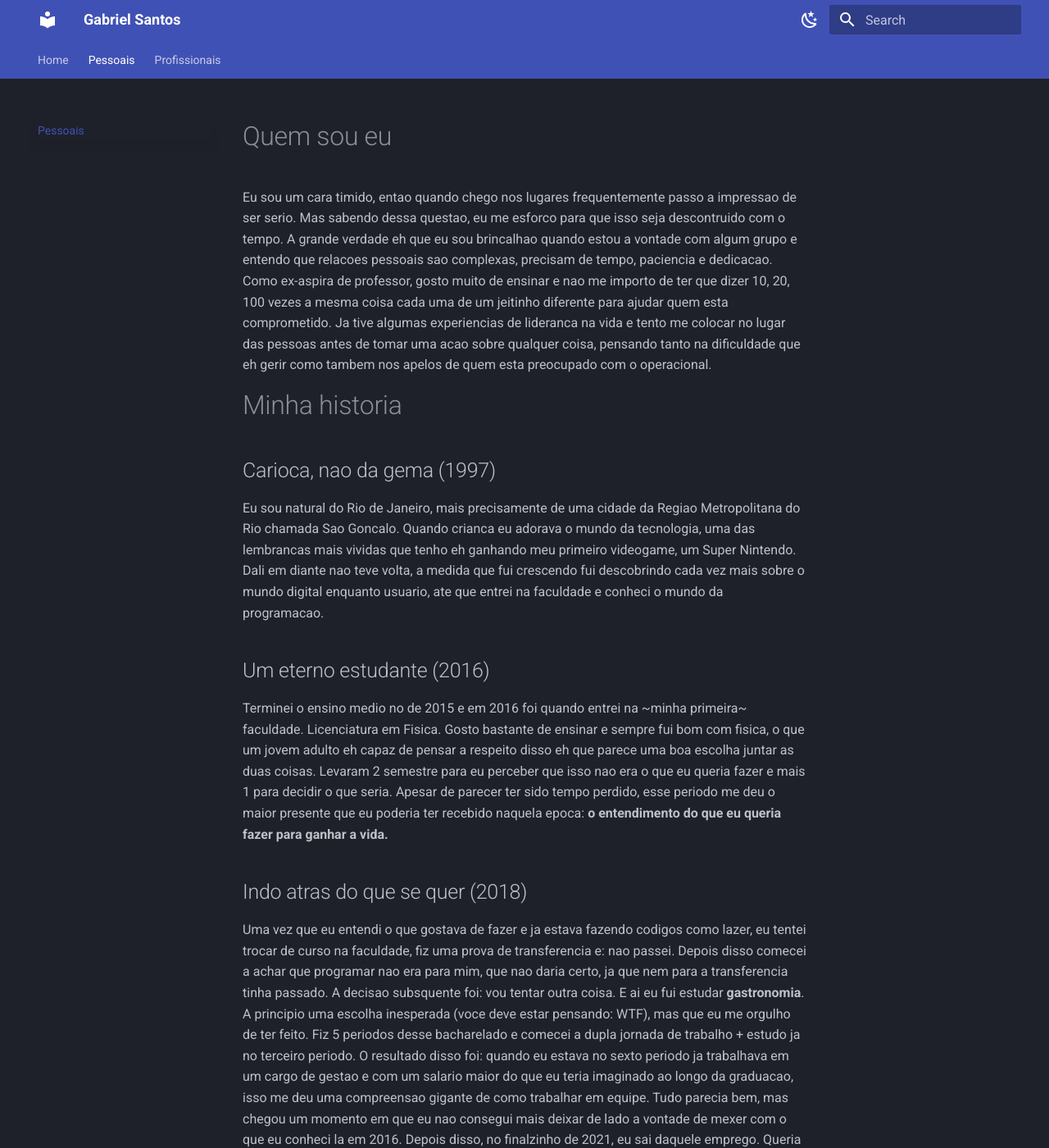
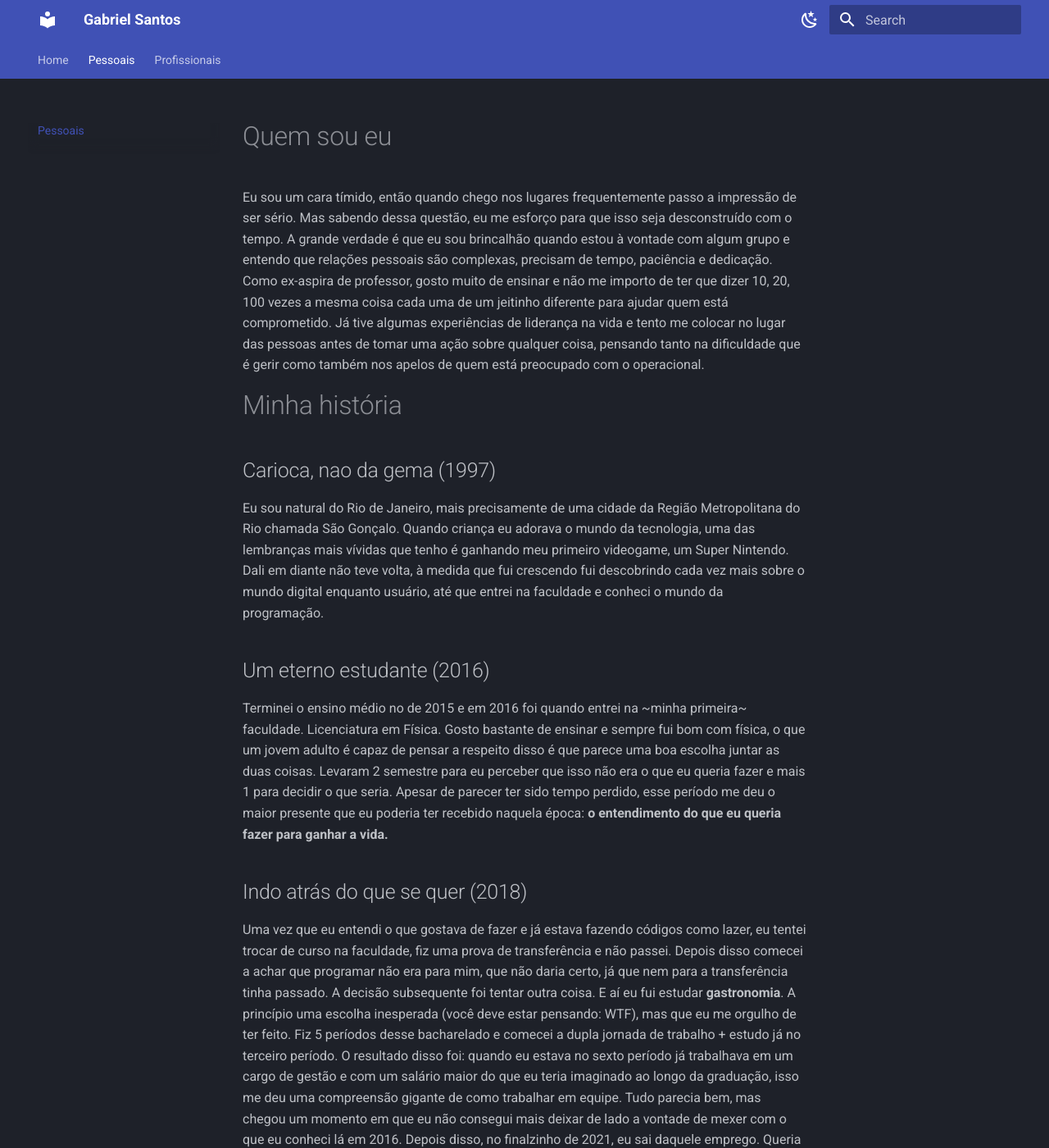
Before and after one commit to Gabriels999/mkdocs-resume, an MkDocs documentation site: the page built from docs/about.md, in a window 1280 px wide and 1400 px high. Shown: the whole window at 82% size. Built offline with MkDocs 1.6.1 and Material for MkDocs 9.7.7, drawn with Linux system fonts in a browser that asks for light colours; some of the changed text lies outside the part shown.

Commit message:
adiciona os acentos

```diff
--- a/docs/about.md
+++ b/docs/about.md
@@ -1,22 +1,22 @@
 # Quem sou eu
 
-Eu sou um cara timido, entao quando chego nos lugares frequentemente passo a impressao de ser serio. Mas sabendo dessa questao, eu me esforco para que isso seja descontruido com o tempo. A grande verdade eh que eu sou brincalhao quando estou a vontade com algum grupo e entendo que relacoes pessoais sao complexas, precisam de tempo, paciencia e dedicacao. Como ex-aspira de professor, gosto muito de ensinar e nao me importo de ter que dizer 10, 20, 100 vezes a mesma coisa cada uma de um jeitinho diferente para ajudar quem esta comprometido.
-Ja tive algumas experiencias de lideranca na vida e tento me colocar no lugar das pessoas antes de tomar uma acao sobre qualquer coisa, pensando tanto na dificuldade que eh gerir como tambem nos apelos de quem esta preocupado com o operacional.
+Eu sou um cara tímido, então quando chego nos lugares frequentemente passo a impressão de ser sério. Mas sabendo dessa questão, eu me esforço para que isso seja desconstruído com o tempo. A grande verdade é que eu sou brincalhão quando estou à vontade com algum grupo e entendo que relações pessoais são complexas, precisam de tempo, paciência e dedicação. Como ex-aspira de professor, gosto muito de ensinar e não me importo de ter que dizer 10, 20, 100 vezes a mesma coisa cada uma de um jeitinho diferente para ajudar quem está comprometido.
+Já tive algumas experiências de liderança na vida e tento me colocar no lugar das pessoas antes de tomar uma ação sobre qualquer coisa, pensando tanto na dificuldade que é gerir como também nos apelos de quem está preocupado com o operacional.
 
-# Minha historia
+# Minha história
 
 ## Carioca, nao da gema (1997)
 
-Eu sou natural do Rio de Janeiro, mais precisamente de uma cidade da Regiao Metropolitana do Rio chamada Sao Goncalo. Quando crianca eu adorava o mundo da tecnologia, uma das lembrancas mais vividas que tenho eh ganhando meu primeiro videogame, um Super Nintendo. Dali em diante nao teve volta, a medida que fui crescendo fui descobrindo cada vez mais sobre o mundo digital enquanto usuario, ate que entrei na faculdade e conheci o mundo da programacao.
+Eu sou natural do Rio de Janeiro, mais precisamente de uma cidade da Região Metropolitana do Rio chamada São Gonçalo. Quando criança eu adorava o mundo da tecnologia, uma das lembranças mais vívidas que tenho é ganhando meu primeiro videogame, um Super Nintendo. Dali em diante não teve volta, à medida que fui crescendo fui descobrindo cada vez mais sobre o mundo digital enquanto usuário, até que entrei na faculdade e conheci o mundo da programação.
 
 ## Um eterno estudante (2016)
 
-Terminei o ensino medio no de 2015 e em 2016 foi quando entrei na ~minha primeira~ faculdade. Licenciatura em Fisica. Gosto bastante de ensinar e sempre fui bom com fisica, o que um jovem adulto eh capaz de pensar a respeito disso eh que parece uma boa escolha juntar as duas coisas. Levaram 2 semestre para eu perceber que isso nao era o que eu queria fazer e mais 1 para decidir o que seria. Apesar de parecer ter sido tempo perdido, esse periodo me deu o maior presente que eu poderia ter recebido naquela epoca: **o entendimento do que eu queria fazer para ganhar a vida.**
+Terminei o ensino médio no de 2015 e em 2016 foi quando entrei na ~minha primeira~ faculdade. Licenciatura em Física. Gosto bastante de ensinar e sempre fui bom com física, o que um jovem adulto é capaz de pensar a respeito disso é que parece uma boa escolha juntar as duas coisas. Levaram 2 semestre para eu perceber que isso não era o que eu queria fazer e mais 1 para decidir o que seria. Apesar de parecer ter sido tempo perdido, esse período me deu o maior presente que eu poderia ter recebido naquela época: **o entendimento do que eu queria fazer para ganhar a vida.**
 
-## Indo atras do que se quer (2018)
+## Indo atrás do que se quer (2018)
 
-Uma vez que eu entendi o que gostava de fazer e ja estava fazendo codigos como lazer, eu tentei trocar de curso na faculdade, fiz uma prova de transferencia e: nao passei. Depois disso comecei a achar que programar nao era para mim, que nao daria certo, ja que nem para a transferencia tinha passado. A decisao subsquente foi: vou tentar outra coisa. E ai eu fui estudar **gastronomia**.
-A principio uma escolha inesperada (voce deve estar pensando: WTF), mas que eu me orgulho de ter feito. Fiz 5 periodos desse bacharelado e comecei a dupla jornada de trabalho + estudo ja no terceiro periodo. O resultado disso foi: quando eu estava no sexto periodo ja trabalhava em um cargo de gestao e com um salario maior do que eu teria imaginado ao longo da graduacao, isso me deu uma compreensao gigante de como trabalhar em equipe.
-Tudo parecia bem, mas chegou um momento em que eu nao consegui mais deixar de lado a vontade de mexer com o que eu conheci la em 2016.
-Depois disso, no finalzinho de 2021, eu sai daquele emprego. Queria mais tempo para aprender a programar e chegar em um nivel profissional.
-E bom, se voce esta lendo isso, eu assumo que consegui.
+Uma vez que eu entendi o que gostava de fazer e já estava fazendo códigos como lazer, eu tentei trocar de curso na faculdade, fiz uma prova de transferência e não passei. Depois disso comecei a achar que programar não era para mim, que não daria certo, já que nem para a transferência tinha passado. A decisão subsequente foi tentar outra coisa. E aí eu fui estudar **gastronomia**.
+A princípio uma escolha inesperada (você deve estar pensando: WTF), mas que eu me orgulho de ter feito. Fiz 5 períodos desse bacharelado e comecei a dupla jornada de trabalho + estudo já no terceiro período. O resultado disso foi: quando eu estava no sexto período já trabalhava em um cargo de gestão e com um salário maior do que eu teria imaginado ao longo da graduação, isso me deu uma compreensão gigante de como trabalhar em equipe.
+Tudo parecia bem, mas chegou um momento em que eu não consegui mais deixar de lado a vontade de mexer com o que eu conheci lá em 2016.
+Depois disso, no finalzinho de 2021, eu sai daquele emprego. Queria mais tempo para aprender a programar e chegar em um nível profissional.
+É bom, se você está lendo isso, eu assumo que consegui.
```
